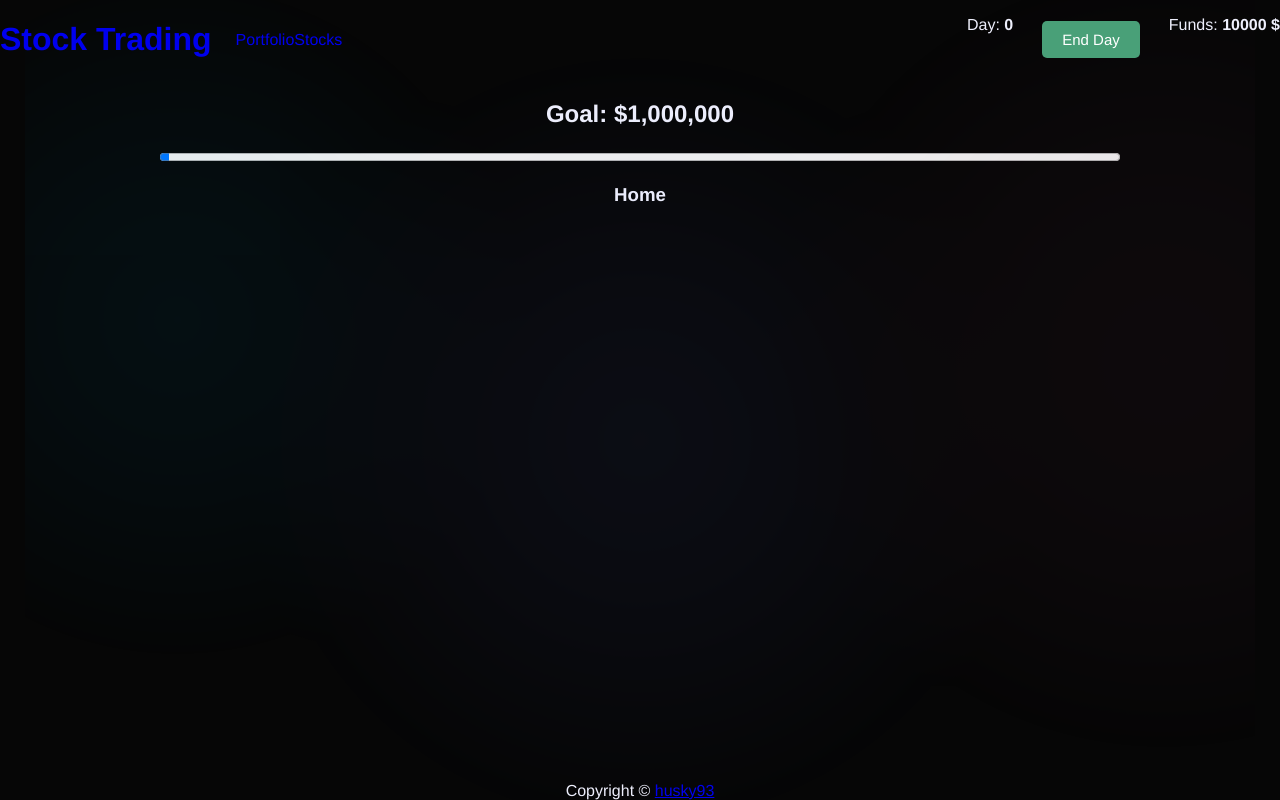
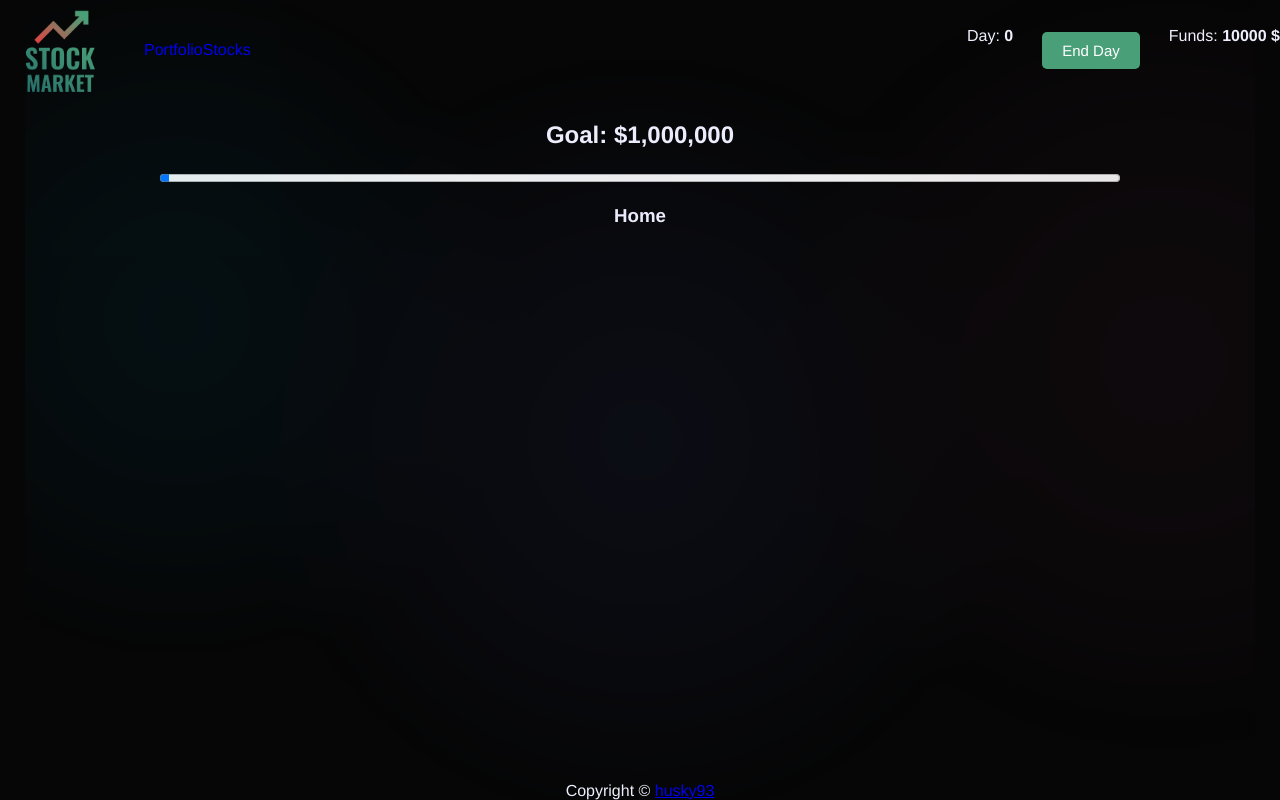
Before and after one commit to husky93/vue-stock-trader, a Vue app: page / in a window 1280 px wide. Built offline with nearby package versions, Linux system fonts and the light colour scheme.

Commit message:
Add logo

```diff
--- a/src/components/Logo.vue
+++ b/src/components/Logo.vue
@@ -1,5 +1,7 @@
 <template>
-  <router-link to="/" class="link"><h1>Stock Trading</h1></router-link>
+  <router-link to="/" class="link"
+    ><img src="../assets/logo.png" alt="Stock Market"
+  /></router-link>
 </template>
 
 <script>
@@ -8,8 +10,11 @@ export default {
 }
 </script>
 
-<style>
+<style scoped>
 .link {
   text-decoration: none;
 }
+img {
+  width: 120px;
+}
 </style>
```
Also changed, not shown: src/assets/logo.png (added), 1 other file (tests, documents, lock files or other folders).
